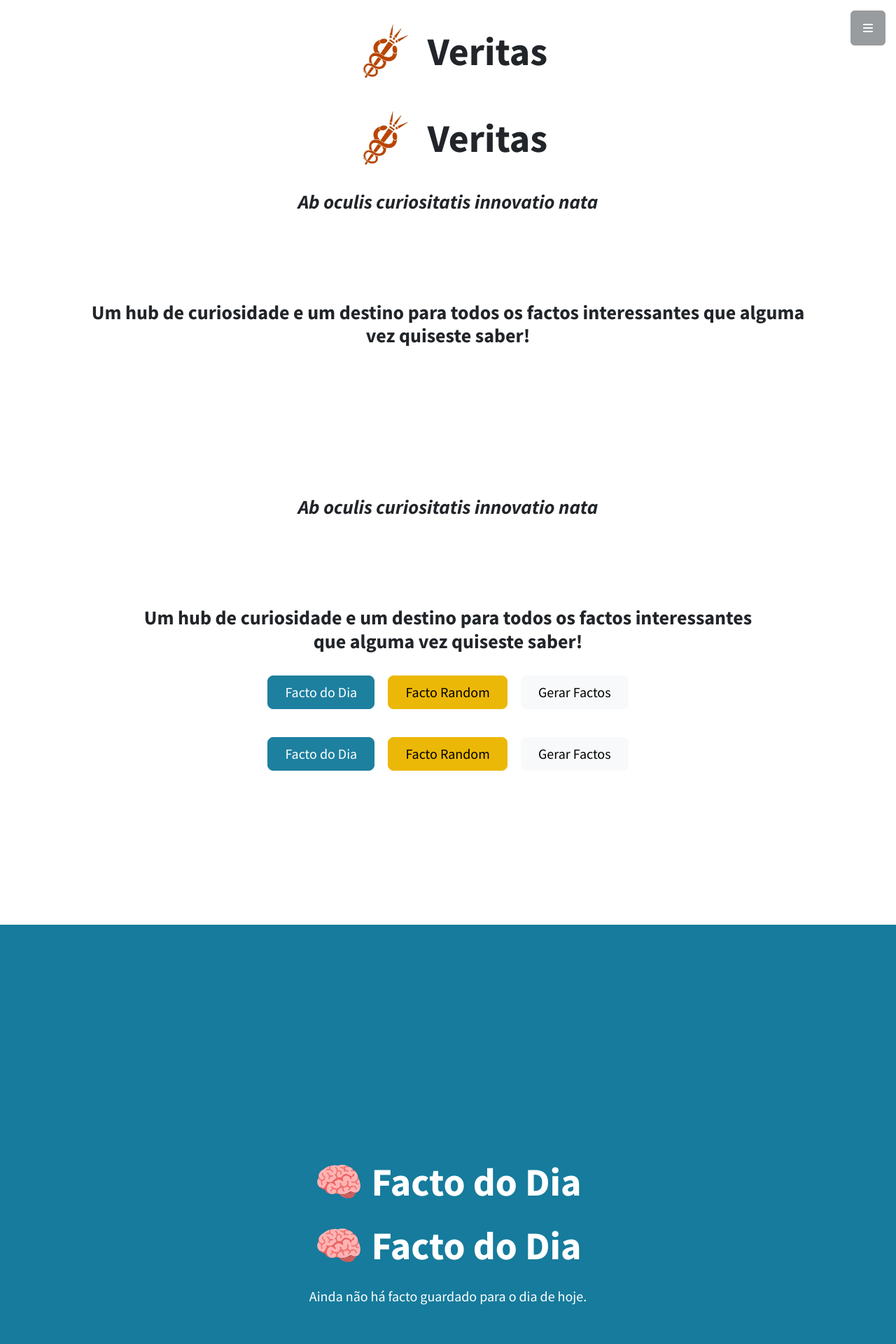
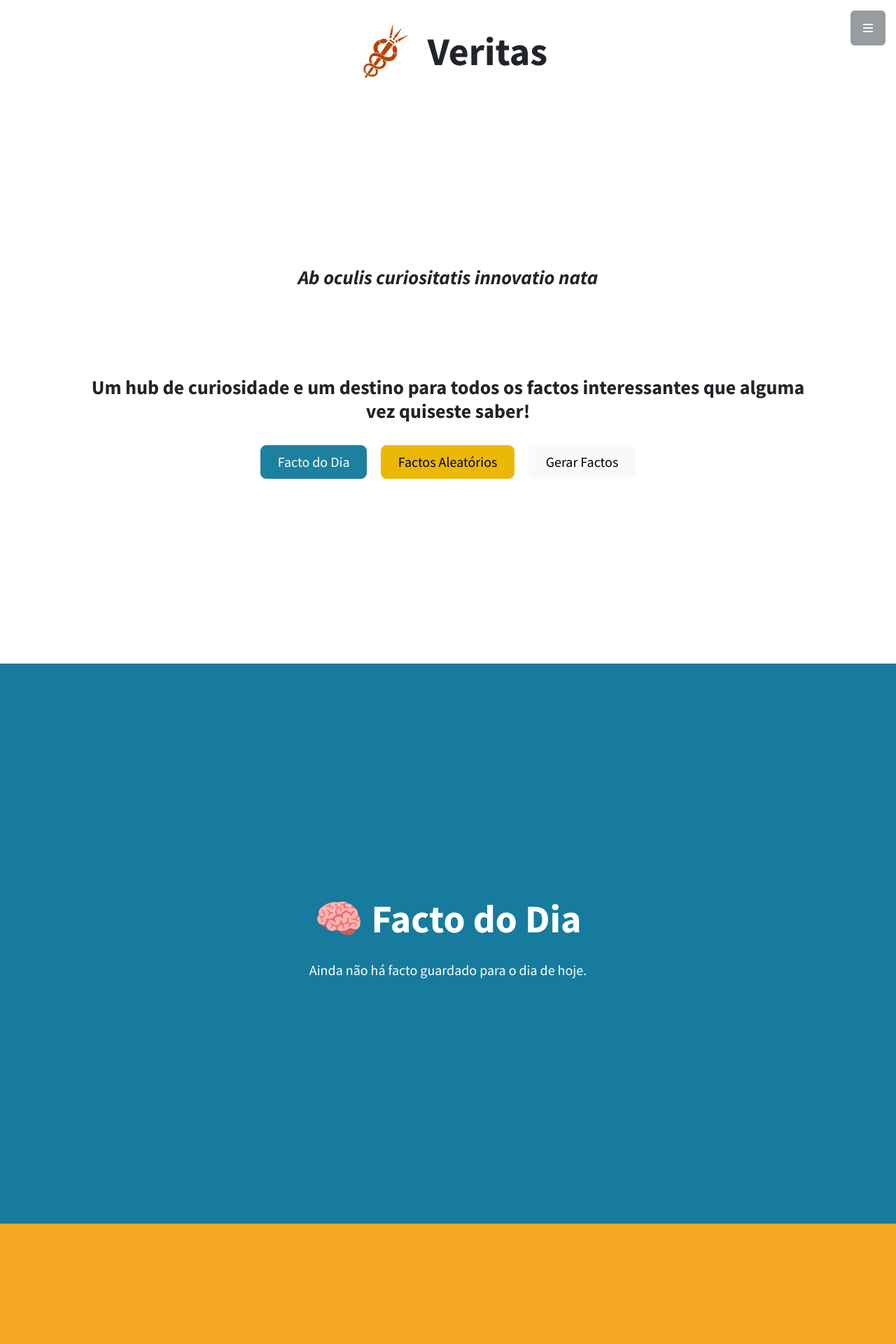
Before and after one commit to rmds17/veritas, a Flask app: page / in a window 1280 px wide. Shown: the top 1920 px of the page at 70% size. Run offline with Flask 2, Linux system fonts and the light colour scheme; data comes from the database, SQL or seed files in the repository; data that the repository does not hold is empty; some libraries are stand-ins or nearby versions.

Commit message:
corr. bugs de duplicação home screen

```diff
--- a/app/templates/index.html
+++ b/app/templates/index.html
@@ -2,11 +2,6 @@
 {% block content %}
 
         <!-- Header-->
-        <header class="py-4" style="background-color: transparent;">
-        <div class="container d-flex align-items-center justify-content-center">
-        <img src="{{ url_for('static', filename='images/logoveritas1.jpg') }}" alt="Logo Veritas" style="height: 100px;" class="me-3">
-        <h1 class="display-4 fw-bold mb-0">Veritas</h1>
-        </div>
         <header class="py-4" style="background-color: transparent;">
         <div class="container d-flex align-items-center justify-content-center">
         <img src="{{ url_for('static', filename='images/logoveritas1.jpg') }}" alt="Logo Veritas" style="height: 100px;" class="me-3">
@@ -31,33 +26,13 @@
                     Um hub de curiosidade e um destino para todos os factos interessantes que alguma vez quiseste saber!
                 </h3>
 
-        <section class="d-flex flex-column justify-content-center align-items-center" style="min-height: 100vh;">
-        <div class="container text-center">
-            <!-- Lema -->
-            <h3 class="mb-4"><em>Ab oculis curiositatis innovatio nata</em></h3>
-
-            <div style="height: 100px;"></div>
-
-
-            <!-- Frase principal alinhada com botões -->
-            <div class="px-4 px-lg-5">
-                <h3 class="mb-4">
-                    Um hub de curiosidade e um destino para todos os factos interessantes que alguma vez quiseste saber!
-                </h3>
-
                 <!-- Botões -->
                 <div class="my-4">
                     <a href="#facto-dia" class="btn btn-primary btn-lg m-2 px-4 py-2">Facto do Dia</a>
-                    <a href="#factos-random" class="btn btn-warning btn-lg m-2 px-4 py-2">Facto Random</a>
-                    <a href="#gerar-factos" class="btn btn-light btn-lg m-2 px-4 py-2">Gerar Factos</a>
-                <!-- Botões -->
-                <div class="my-4">
-                    <a href="#facto-dia" class="btn btn-primary btn-lg m-2 px-4 py-2">Facto do Dia</a>
-                    <a href="#factos-random" class="btn btn-warning btn-lg m-2 px-4 py-2">Facto Random</a>
+                    <a href="#factos-random" class="btn btn-warning btn-lg m-2 px-4 py-2">Factos Aleatórios</a>
                     <a href="#gerar-factos" class="btn btn-light btn-lg m-2 px-4 py-2">Gerar Factos</a>
                 </div>
             </div>
-        </div>
             </div>
         </div>
         </section>
@@ -65,10 +40,7 @@
 
         <section id="facto-dia" class="d-flex flex-column justify-content-center align-items-center py-5" style="background-color: #167b9c;; color: white; min-height: 100vh;">
         <div class="container text-center">
-        <section id="facto-dia" class="d-flex flex-column justify-content-center align-items-center py-5" style="background-color: #167b9c;; color: white; min-height: 100vh;">
-        <div class="container text-center">
         <!-- Título -->
-        <h2 class="display-4 fw-bold mb-4">🧠 Facto do Dia</h2>
         <h2 class="display-4 fw-bold mb-4">🧠 Facto do Dia</h2>
 
         <!-- Cartão do facto -->
@@ -80,19 +52,7 @@
                         <small><em>{{ facto_do_dia['localizacao'] }}, {{ facto_do_dia['data_fato'] }}</em></small>
                     </p>
                 </div>
-        <!-- Cartão do facto -->
-        {% if facto_do_dia %}
-            <div class="card shadow rounded-4 p-4 mx-auto" style="max-width: 800px; width: 100%;">
-                <div class="card-body">
-                    <p class="fs-4 text-center mb-0 text-dark">
-                        {{ facto_do_dia['fato'] }} <br>
-                        <small><em>{{ facto_do_dia['localizacao'] }}, {{ facto_do_dia['data_fato'] }}</em></small>
-                    </p>
-                </div>
             </div>
-        {% else %}
-            <p class="fs-5">Ainda não há facto guardado para o dia de hoje.</p>
-        {% endif %}
         {% else %}
             <p class="fs-5">Ainda não há facto guardado para o dia de hoje.</p>
         {% endif %}
```
